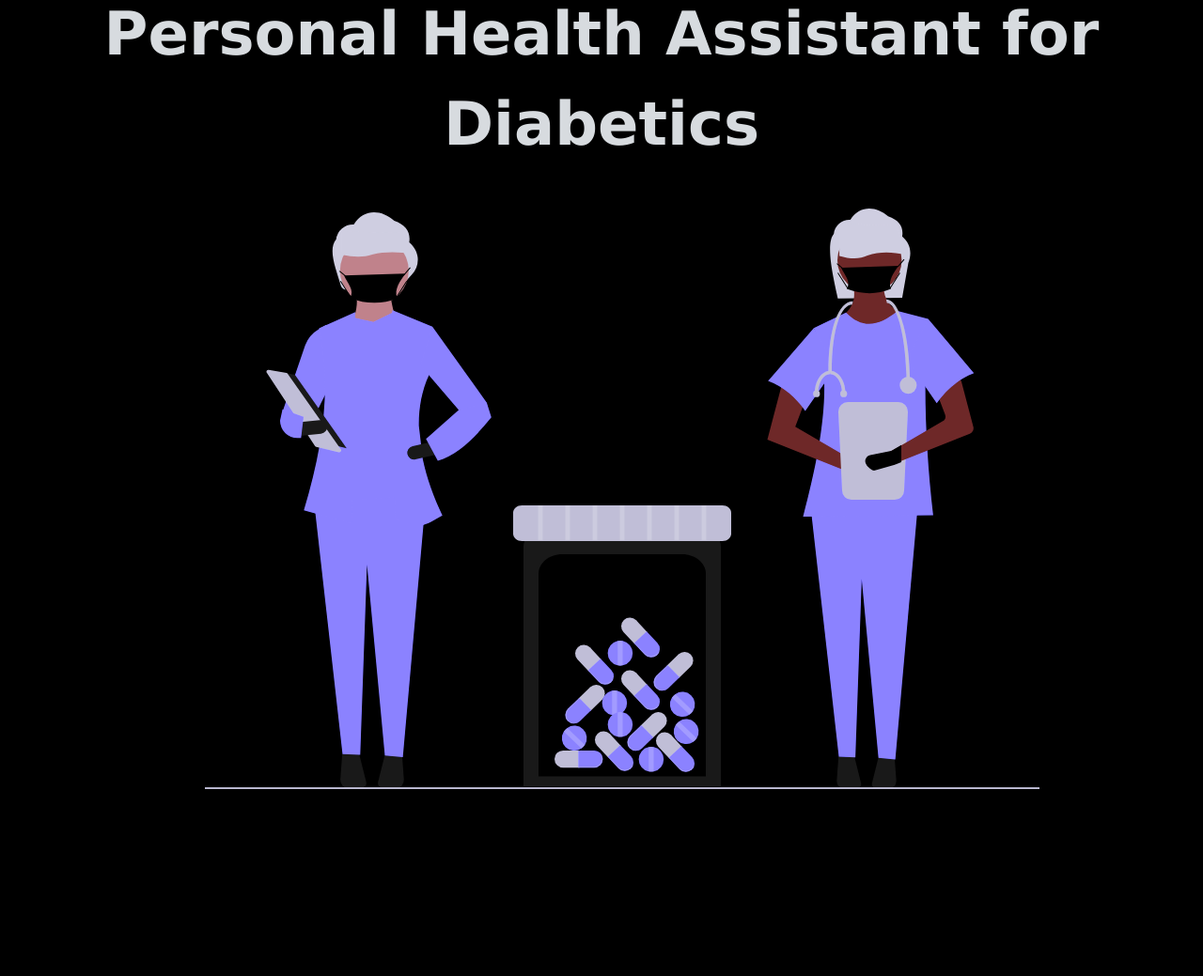
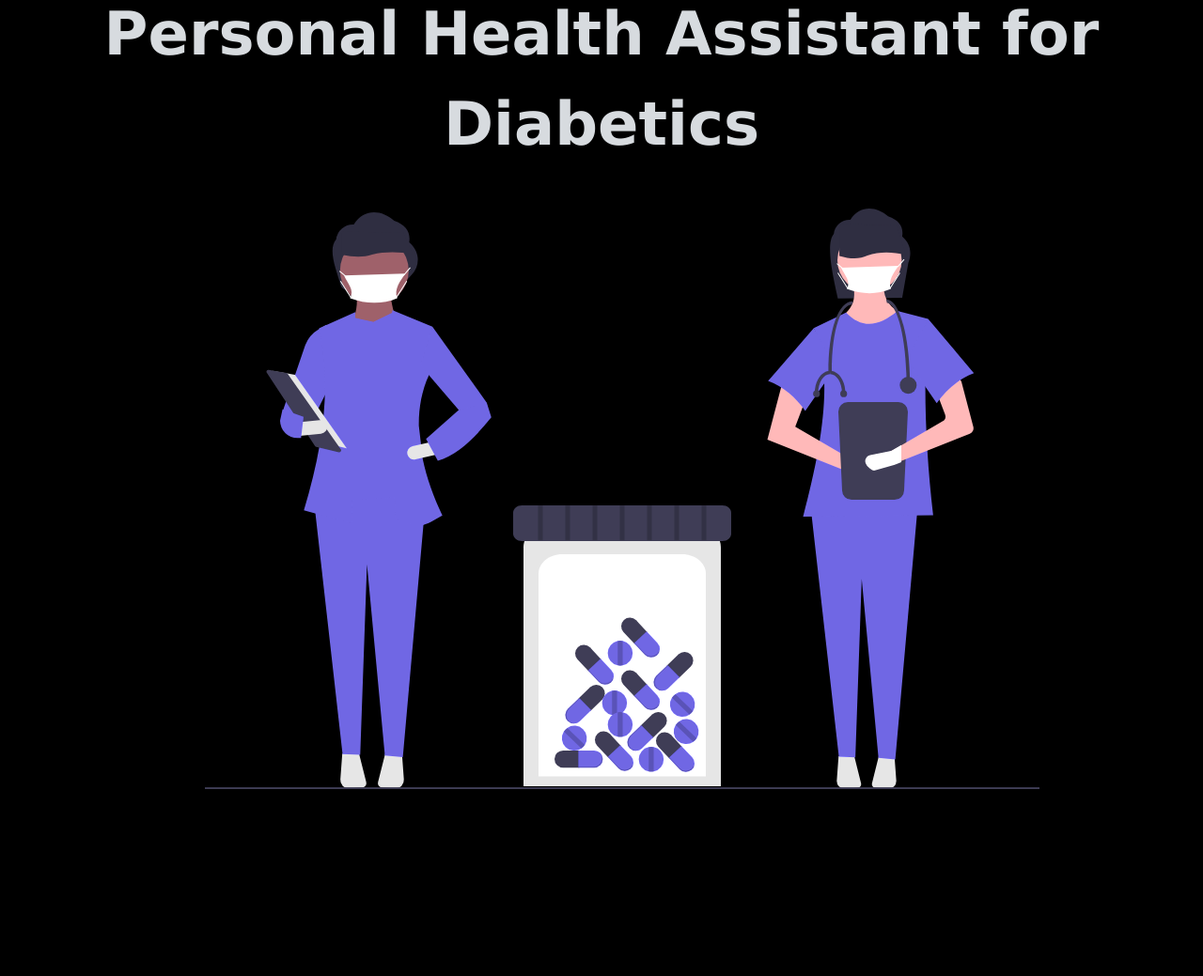
Before and after one commit to desairaj414/Personal-Health-Assistant-for-Diabetics-Dark, a Flask app: page / in a window 1280 px wide. Shown: the part 112-1151 px from the top of the page at 94% size. Run offline with Flask 2, Linux system fonts and the light colour scheme; parts of the project's set-up code (start-up, migrations or seed data) failed here and were passed over.

Commit message:
Update index.html

```diff
--- a/templates/index.html
+++ b/templates/index.html
@@ -17,6 +17,10 @@
     }
 
     html img{
+    filter: invert(1) hue-rotate(180deg);
+    }
+
+    html svg{
     filter: invert(1) hue-rotate(180deg);
     }
 
```
